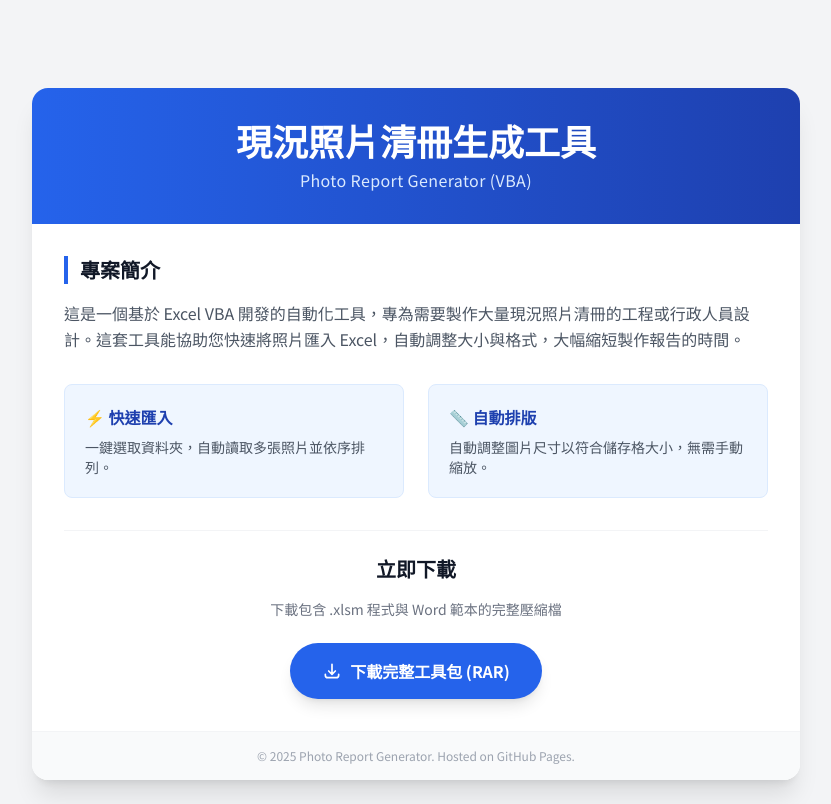
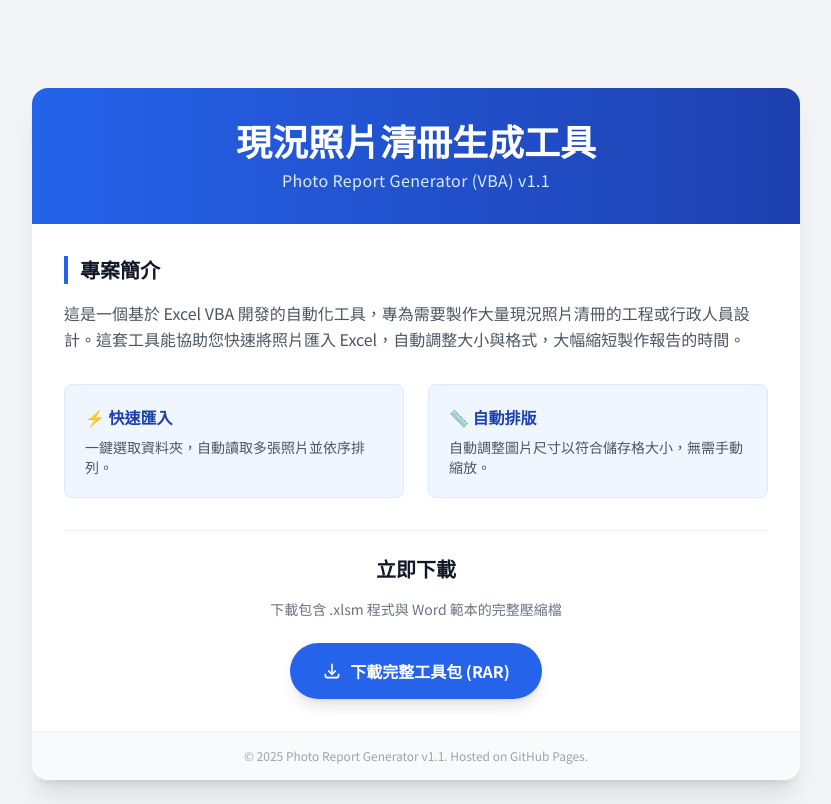
Before and after one commit to lianghao02/Photo-Report-Generator, a plain HTML site: page index.html in a window 1280 px wide. Shown: the whole page, without its empty margins (224-1055 px from the left). Drawn offline with nearby package versions, Linux system fonts and the light colour scheme.

Commit message:
Docs: Add version v1.1 to UI

```diff
--- a/index.html
+++ b/index.html
@@ -43,7 +43,7 @@
         <!-- Header -->
         <div class="bg-gradient-to-r from-blue-600 to-blue-800 p-8 text-center text-white">
             <h1 class="text-3xl md:text-4xl font-bold mb-2">現況照片清冊生成工具</h1>
-            <p class="text-blue-100 text-sm md:text-base tracking-wide">Photo Report Generator (VBA)</p>
+            <p class="text-blue-100 text-sm md:text-base tracking-wide">Photo Report Generator (VBA) v1.1</p>
         </div>
 
         <!-- Content -->
@@ -91,7 +91,7 @@
 
         <!-- Footer -->
         <footer class="bg-gray-50 p-4 text-center text-xs text-gray-400 border-t border-gray-100">
-            <p>&copy; 2025 Photo Report Generator. Hosted on GitHub Pages.</p>
+            <p>&copy; 2025 Photo Report Generator v1.1. Hosted on GitHub Pages.</p>
         </footer>
     </div>
 
```
